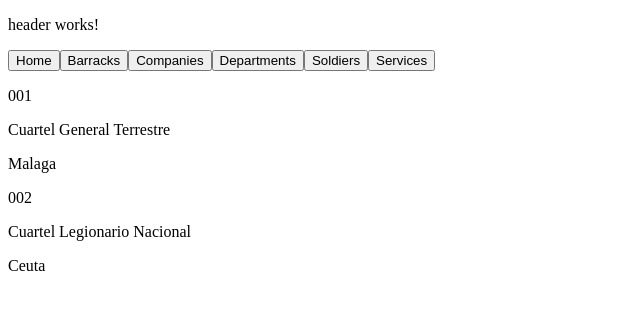
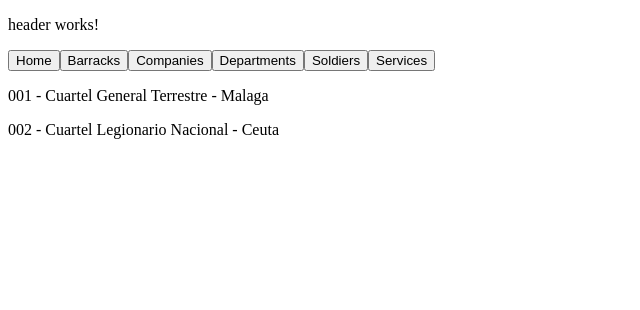
Before and after one commit to Sergiosaezz/MilitaryService, an Angular app in the folder Military-Service/: page /barracks in a window 1280 px wide. Shown: the top 310 px of the page, without its empty margins (0-640 px from the left). Built offline with nearby package versions, Linux system fonts and the light colour scheme.

Commit message:
refactor(app): refactor barrack list

```diff
--- a/Military-Service/src/app/modules/barracks/components/barracks-home/barracks-home.component.html
+++ b/Military-Service/src/app/modules/barracks/components/barracks-home/barracks-home.component.html
@@ -1,5 +1,3 @@
 <div *ngFor="let barrack of barracks">
-    <p>{{barrack.id}}</p>
-    <p>{{barrack.name}}</p>
-    <p>{{barrack.location}}</p>
+    <p>{{barrack.id}} - {{barrack.name}} - {{barrack.location}}</p>
 </div>
```
